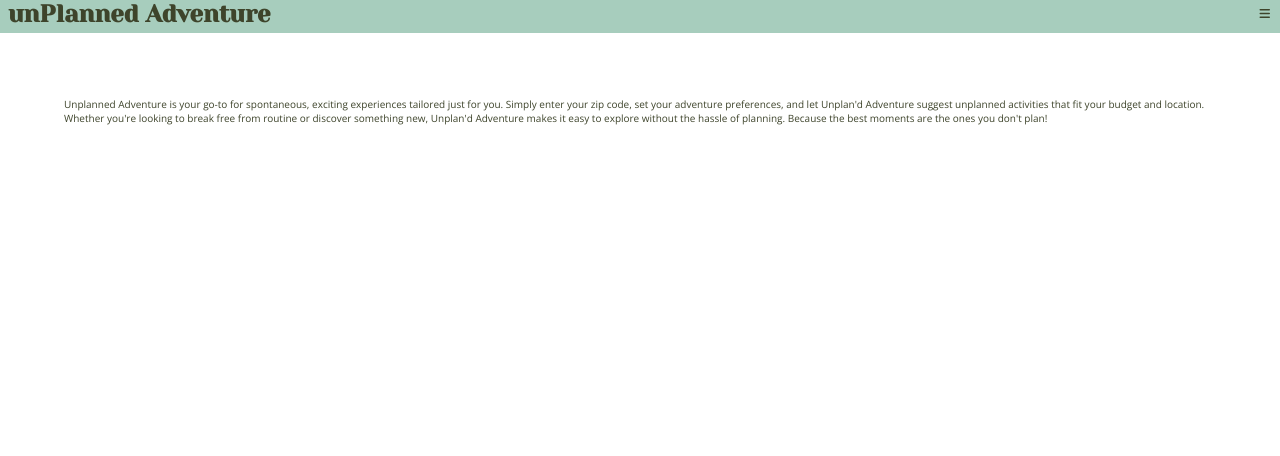
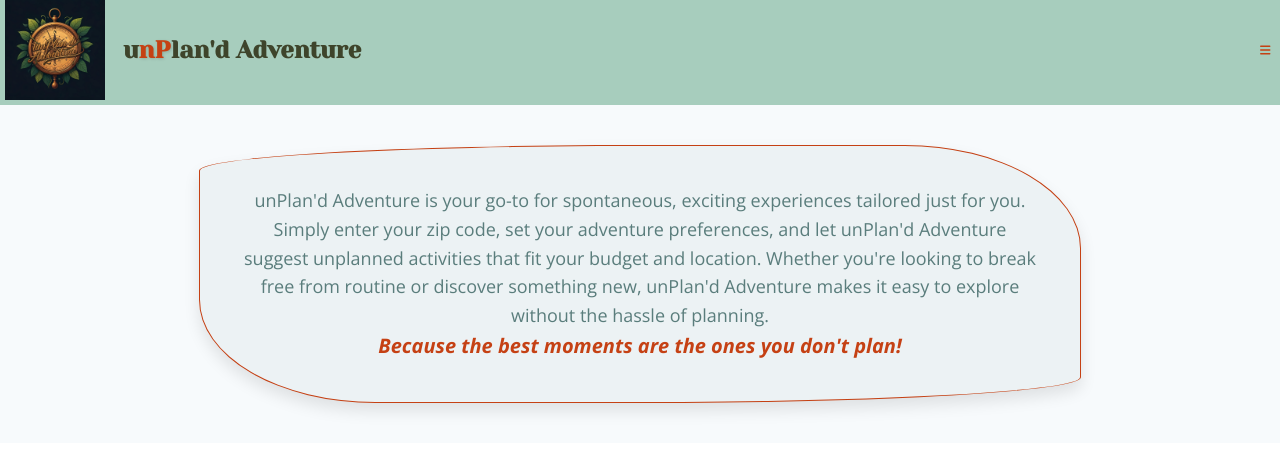
Before and after one commit to dl058/final-project-frontend, a React (Vite) app: page / in a window 1280 px wide. Shown: the top 456 px of the page. Built offline with nearby package versions, Linux system fonts and the light colour scheme; no server answers.

Commit message:
css changes

```diff
--- a/package.json
+++ b/package.json
@@ -10,6 +10,9 @@
     "preview": "vite preview"
   },
   "dependencies": {
+    "@fortawesome/fontawesome-svg-core": "^6.6.0",
+    "@fortawesome/free-solid-svg-icons": "^6.6.0",
+    "@fortawesome/react-fontawesome": "^0.2.2",
     "@types/react-router-dom": "^5.3.3",
     "axios": "^1.7.7",
     "firebase": "^10.14.0",
--- a/src/components/Header.css
+++ b/src/components/Header.css
@@ -1,5 +1,5 @@
 img.headerImg {
-  width: 6%;
+  width: 100%;
   height: auto;
   cursor: pointer;
   margin: 8px;
@@ -15,9 +15,13 @@ ul.dropdown {
 }
 
 .signBtn {
-  background-color: #d6eeff;
+  background-color: #ecf2f4;
   border: 1px solid #92c2e4;
-  border-radius: 5px;
+  border-radius: 10px;
+  color: #c54114;
+  padding: 10px 20 px;
+  font-size: 12px;
+  box-shadow: 0 4px 6px rgba(0, 0, 0, 0.1);
 }
 
 header {
@@ -30,6 +34,15 @@ header {
   height: 100%;
   font-family: "Yeseva One", serif;
 }
+.logo-container {
+  display: flex;
+  align-items: center;
+}
+.logo {
+  width: 100px;
+  height: auto;
+  margin-right: 15px;
+}
 
 li {
   margin: 0px 2px 0px 2px;
@@ -39,6 +52,17 @@ li {
   /* position: relative; */
   text-align: right;
   margin-right: 10px;
+  color: #c54114;
+}
+.fa-heart {
+  color: #c54114;
+}
+.fa-calendar {
+  color: #c54114;
+}
+
+.fa-house {
+  color: #c54114;
 }
 
 .fav-bars:active {
@@ -46,3 +70,8 @@ li {
   margin-right: 50px;
   padding-right: 50px;
 }
+
+.highlighted {
+  color: #c54114;
+  text-shadow: 1px 1px 3px rgba(0, 0, 0, 0.15);
+}
--- a/src/components/Header.tsx
+++ b/src/components/Header.tsx
@@ -4,6 +4,14 @@ import { signInWithGoogle, signOutOfGoogle } from "../firebaseConfig";
 import { useContext } from "react";
 import AuthContext from "../context/AuthContext";
 import { Link } from "react-router-dom";
+import { FontAwesomeIcon } from "@fortawesome/react-fontawesome";
+import {
+  faHouse,
+  faBars,
+  faCalendar,
+  faHeart,
+} from "@fortawesome/free-solid-svg-icons";
+import logo from "../assets/logo.jpg";
 
 const Header = () => {
   const { user } = useContext(AuthContext);
@@ -13,20 +21,30 @@ const Header = () => {
   };
   return (
     <header className="header">
-      <Link to={"/"}>
-        <h1> unPlanned Adventure </h1>
+      <Link to={"/"} className="logo-container">
+        <img src={logo} alt="unPlan'd Adventure Logo" className="logo" />
+        <h1>
+          {" "}
+          u<span className="highlighted">nP</span>lan'd Adventure{" "}
+        </h1>
       </Link>
       {isOpen ? (
         <ul className="dropdown">
           <li>
-            <Link to="/">Home</Link>
+            <Link to="/">
+              <FontAwesomeIcon icon={faHouse} /> Home
+            </Link>
           </li>
-          <Link to="/events">
-            <li>Events</li>
-          </Link>
-          <Link to="/favorites">
-            <li>Favorites</li>
-          </Link>
+          <li>
+            <Link to="/events">
+              <FontAwesomeIcon icon={faCalendar} /> Events
+            </Link>
+          </li>
+          <li>
+            <Link to="/favorites">
+              <FontAwesomeIcon icon={faHeart} /> Favorites
+            </Link>
+          </li>
           <li>
             {" "}
             {user === null ? (
@@ -48,7 +66,11 @@ const Header = () => {
           <p>Welcome, {user?.displayName}</p>
         </>
       )}
-      <i className="fa-solid fa-bars" onClick={toggleDropDown}></i>
+      <FontAwesomeIcon
+        icon={faBars}
+        onClick={toggleDropDown}
+        className="menuIcon"
+      />
     </header>
   );
 };
--- a/src/components/LandingPage.css
+++ b/src/components/LandingPage.css
@@ -1,4 +1,30 @@
-p.landingPg {
-  font-size: 10px;
-  margin: 5%;
+.LandingPage {
+  background-color: #f7fafc;
+  padding: 40px;
+  text-align: center;
+  display: flex;
+  justify-content: center;
+  align-items: center;
 }
+
+.landingPg {
+  font-size: 18px;
+  line-height: 1.6;
+  color: #5a7d7c;
+  max-width: 800px;
+  margin: 0 auto;
+  padding: 40px;
+  border: 1px ridge #c54114;
+  border-radius: 50% 20% / 10% 40%;
+  background-color: #ecf2f4;
+  box-shadow: 0 8px 16px rgba(0, 0, 0, 0.1);
+  position: relative;
+}
+.tagLine {
+  font-size: 20px;
+  font-style: italic;
+  text-align: center;
+  color: #c54114;
+  font-weight: bold;
+  display: block;
+}
--- a/src/components/LandingPage.tsx
+++ b/src/components/LandingPage.tsx
@@ -4,13 +4,15 @@ const LandingPage = () => {
   return (
     <div className="LandingPage">
       <p className="landingPg">
-        Unplanned Adventure is your go-to for spontaneous, exciting experiences
+        unPlan'd Adventure is your go-to for spontaneous, exciting experiences
         tailored just for you. Simply enter your zip code, set your adventure
-        preferences, and let Unplan'd Adventure suggest unplanned activities
+        preferences, and let unPlan'd Adventure suggest unplanned activities
         that fit your budget and location. Whether you're looking to break free
-        from routine or discover something new, Unplan'd Adventure makes it easy
-        to explore without the hassle of planning. Because the best moments are
-        the ones you don't plan!
+        from routine or discover something new, unPlan'd Adventure makes it easy
+        to explore without the hassle of planning.
+        <p className="tagLine">
+          Because the best moments are the ones you don't plan!
+        </p>
       </p>
     </div>
   );
--- a/src/components/LocationForm.css
+++ b/src/components/LocationForm.css
@@ -1,4 +1,4 @@
-.Form {
+/* .Form {
   display: flex;
   flex-direction: column;
   align-items: center;
@@ -11,4 +11,25 @@
   border: 1px solid #92c2e4;
   margin-top: 5px;
   background-color: #d6eeff;
+} */
+.Form {
+  display: flex;
+  flex-direction: column;
+  align-items: center;
+  padding: 20px;
+  background-color: #ecf2f4;
+  border: 8px solid #e36940;
+  border-radius: 10px;
+  max-width: 600px;
+  margin: 0 auto;
 }
+
+.search-btn {
+  width: auto;
+  border-radius: 10px;
+  border: 2px solid #5a7d7c;
+  margin-top: 10px;
+  background-color: #f7fafc;
+  padding: 10px;
+  color: #5a7d7c;
+}
```
Also changed, not shown: src/assets/logo.jpg (added), 1 other file (tests, documents, lock files or other folders).
